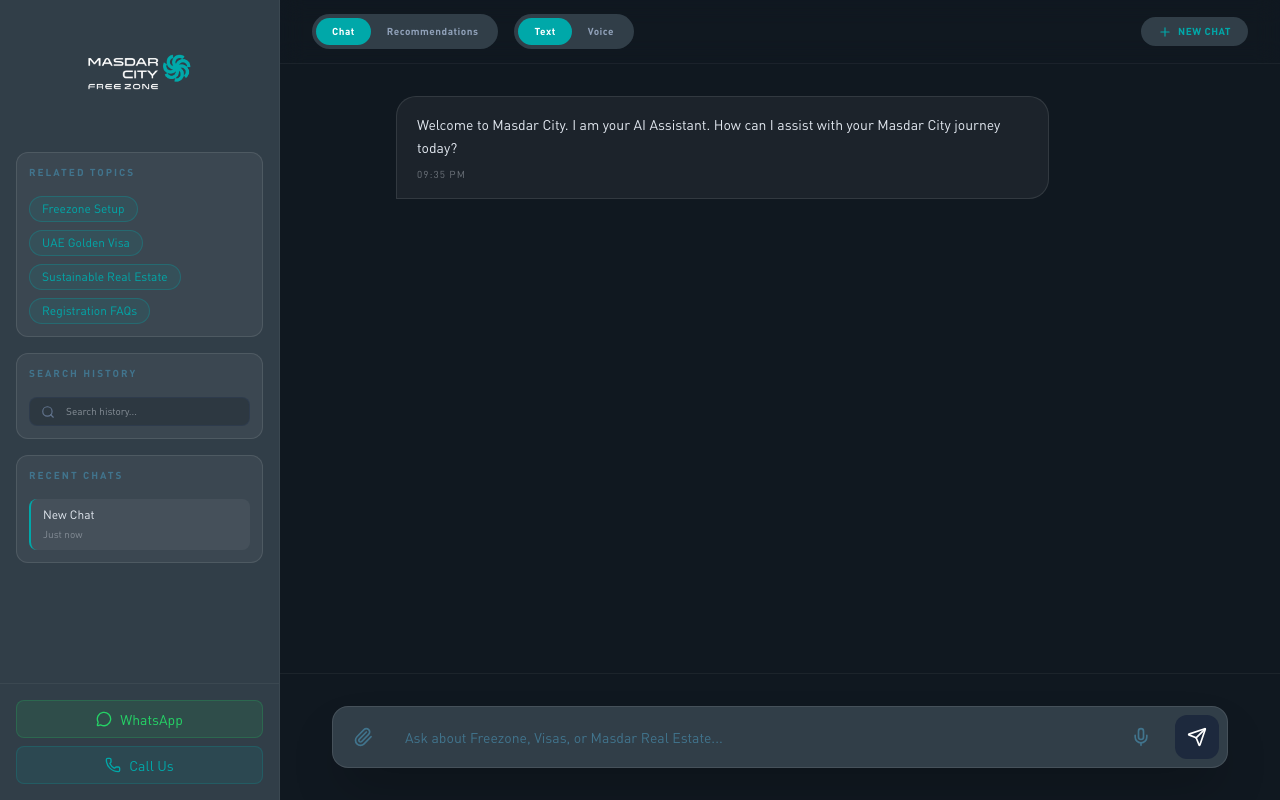
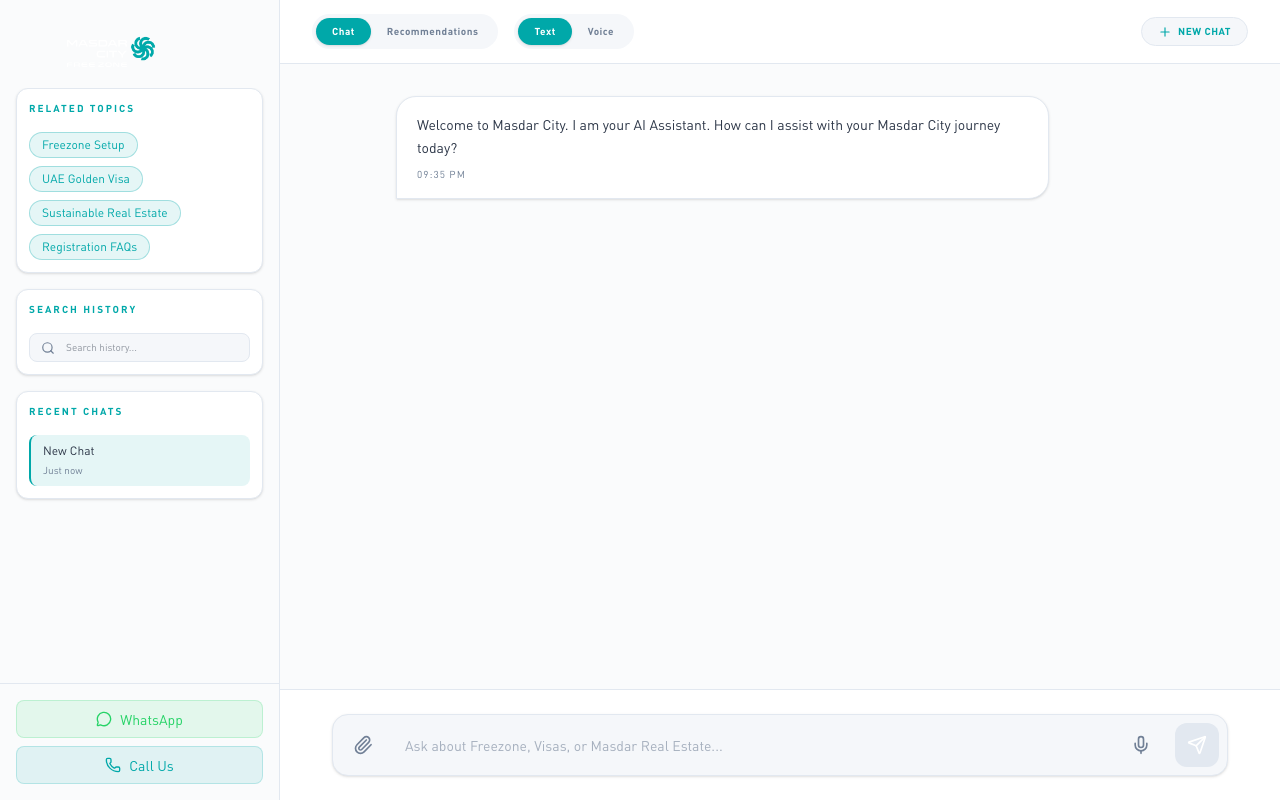
Before and after one commit to daramolaworks-create/masdar, a React (Vite) app: page / in a window 1280 px wide. Built offline with nearby package versions, Linux system fonts and the light colour scheme.

Commit message:
Redesign UI to clean white theme matching masdarcityfreezone.com

```diff
--- a/src/App.tsx
+++ b/src/App.tsx
@@ -152,7 +152,7 @@ export default function App() {
       recognitionRef.current?.stop();
       setIsListening(false);
     } else {
-      setInput(''); // clear input when starting new dictation
+      setInput('');
       recognitionRef.current?.start();
       setIsListening(true);
     }
@@ -174,7 +174,7 @@ export default function App() {
       setIsListening(false);
     }
 
-    setMode('chat'); // Switch to chat mode if sending from recommendations
+    setMode('chat');
 
     const userMsg: Message = {
       id: Date.now().toString(),
@@ -275,13 +275,13 @@ export default function App() {
     {
       title: "Commercial Real Estate",
       description: "Premium LEED-certified office spaces like The Square.",
-      icon: <Building className="w-8 h-8 mb-4 text-emerald-400" />,
+      icon: <Building className="w-8 h-8 mb-4 text-masdar-teal" />,
       action: "Tell me about Commercial Real Estate in Masdar"
     },
     {
       title: "Residential Areas",
       description: "Sustainable living in the heart of Abu Dhabi.",
-      icon: <Home className="w-8 h-8 mb-4 text-indigo-400" />,
+      icon: <Home className="w-8 h-8 mb-4 text-masdar-blue" />,
       action: "What Residential Areas are available?"
     }
   ];
@@ -303,7 +303,7 @@ export default function App() {
     .sort((a, b) => b.updatedAt - a.updatedAt);
 
   return (
-    <div className="flex h-screen bg-masdar-black text-slate-200 overflow-hidden font-sans">
+    <div className="flex h-screen bg-white text-masdar-text overflow-hidden font-sans">
       {/* Sidebar */}
       <AnimatePresence mode="wait">
         {isSidebarOpen && (
@@ -311,21 +311,24 @@ export default function App() {
             initial={{ width: 0, opacity: 0 }}
             animate={{ width: 280, opacity: 1 }}
             exit={{ width: 0, opacity: 0 }}
-            className="hidden md:flex flex-col bg-masdar-dark border-r border-white/5"
+            className="hidden md:flex flex-col bg-masdar-sidebar border-r border-masdar-border"
           >
-            <div className="p-12 mb-2">
-              <img src="/logo.png" alt="Masdar City Logo" className="h-12 w-auto object-contain" />
+            {/* Logo */}
+            <div className="p-8 pb-4">
+              <img src="/logo.png" alt="Masdar City Logo" className="h-10 w-auto object-contain" />
             </div>
 
+            {/* Main Sidebar Content */}
             <div className="flex-1 overflow-y-auto px-4 space-y-4 pb-20">
+              {/* Related Topics */}
               <div className="bento-card">
-                <h3 className="text-[10px] font-bold text-masdar-blue uppercase tracking-[0.2em] mb-4">Related Topics</h3>
+                <h3 className="text-[10px] font-bold text-masdar-teal uppercase tracking-[0.2em] mb-4">Related Topics</h3>
                 <div className="flex flex-wrap gap-2">
                   {relatedTopics.map((topic, i) => (
                     <button
                       key={i}
                       onClick={() => handleSend(`Tell me about ${topic.title}`)}
-                      className="pill hover:bg-masdar-teal/20 transition-all flex items-center gap-1.5"
+                      className="pill hover:bg-masdar-teal/20 transition-all flex items-center gap-1.5 cursor-pointer"
                     >
                       {topic.title}
                     </button>
@@ -333,25 +336,27 @@ export default function App() {
                 </div>
               </div>
 
+              {/* Search History */}
               <div className="bento-card">
-                <h3 className="text-[10px] font-bold text-masdar-blue uppercase tracking-[0.2em] mb-4">Search History</h3>
+                <h3 className="text-[10px] font-bold text-masdar-teal uppercase tracking-[0.2em] mb-4">Search History</h3>
                 <div className="relative">
-                  <Search className="absolute left-3 top-1/2 -translate-y-1/2 w-3.5 h-3.5 text-slate-500" />
+                  <Search className="absolute left-3 top-1/2 -translate-y-1/2 w-3.5 h-3.5 text-masdar-text-light" />
                   <input
                     type="text"
                     value={searchQuery}
                     onChange={(e) => setSearchQuery(e.target.value)}
                     placeholder="Search history..."
-                    className="w-full bg-masdar-black/30 border border-slate-700/50 rounded-lg py-1.5 pl-9 pr-3 text-[10px] focus:outline-none focus:border-masdar-teal transition-colors"
+                    className="w-full bg-masdar-gray border border-masdar-border rounded-lg py-1.5 pl-9 pr-3 text-[10px] text-masdar-text focus:outline-none focus:border-masdar-teal transition-colors"
                   />
                 </div>
               </div>
 
+              {/* Recent Chats */}
               <div className="bento-card">
-                <h3 className="text-[10px] font-bold text-masdar-blue uppercase tracking-[0.2em] mb-4">Recent Chats</h3>
+                <h3 className="text-[10px] font-bold text-masdar-teal uppercase tracking-[0.2em] mb-4">Recent Chats</h3>
                 <div className="space-y-2">
                   {filteredSessions.length === 0 ? (
-                    <div className="text-xs text-slate-500 text-center py-4">No chats found.</div>
+                    <div className="text-xs text-masdar-text-light text-center py-4">No chats found.</div>
                   ) : (
                     filteredSessions.map((session) => (
                       <button
@@ -360,10 +365,10 @@ export default function App() {
                           setCurrentSessionId(session.id);
                           setMode('chat');
                         }}
-                        className={`w-full flex flex-col gap-1 py-2 px-3 rounded-lg transition-all ${session.id === currentSessionId && mode === 'chat' ? 'bg-white/5 border-l-2 border-masdar-teal' : 'hover:bg-white/5 opacity-60'}`}
+                        className={`w-full flex flex-col gap-1 py-2 px-3 rounded-lg transition-all cursor-pointer ${session.id === currentSessionId && mode === 'chat' ? 'bg-masdar-teal/10 border-l-2 border-masdar-teal' : 'hover:bg-masdar-gray'}`}
                       >
-                        <span className="text-xs font-medium text-left truncate w-full">{session.title}</span>
-                        <span className="text-[10px] text-left opacity-40">{formatRelativeTime(session.updatedAt)}</span>
+                        <span className="text-xs font-medium text-left truncate w-full text-masdar-text">{session.title}</span>
+                        <span className="text-[10px] text-left text-masdar-text-light">{formatRelativeTime(session.updatedAt)}</span>
                       </button>
                     ))
                   )}
@@ -371,12 +376,13 @@ export default function App() {
               </div>
             </div>
 
-            <div className="p-4 border-t border-white/5 space-y-2 mt-auto">
-              <button className="w-full flex items-center justify-center gap-2 bg-[#25D366]/10 hover:bg-[#25D366]/20 text-[#25D366] py-2 rounded-lg text-sm font-medium border border-[#25D366]/20 transition-all">
+            {/* Bottom Actions */}
+            <div className="p-4 border-t border-masdar-border space-y-2 mt-auto">
+              <button className="w-full flex items-center justify-center gap-2 bg-[#25D366]/10 hover:bg-[#25D366]/20 text-[#25D366] py-2 rounded-lg text-sm font-medium border border-[#25D366]/20 transition-all cursor-pointer">
                 <MessageCircle className="w-4 h-4" />
                 <span>WhatsApp</span>
               </button>
-              <button className="w-full flex items-center justify-center gap-2 bg-masdar-teal/10 hover:bg-masdar-teal/20 text-masdar-teal py-2 rounded-lg text-sm font-medium border border-masdar-teal/20 transition-all">
+              <button className="w-full flex items-center justify-center gap-2 bg-masdar-teal/10 hover:bg-masdar-teal/20 text-masdar-teal py-2 rounded-lg text-sm font-medium border border-masdar-teal/20 transition-all cursor-pointer">
                 <Phone className="w-4 h-4" />
                 <span>Call Us</span>
               </button>
@@ -385,40 +391,44 @@ export default function App() {
         )}
       </AnimatePresence>
 
+      {/* Main Content */}
       <main className="flex-1 flex flex-col relative h-full">
-        <header className="h-16 flex items-center justify-between px-8 border-b border-white/5 bg-masdar-black/50 backdrop-blur-md sticky top-0 z-10">
+        {/* Top Navbar */}
+        <header className="h-16 flex items-center justify-between px-8 border-b border-masdar-border bg-white/80 backdrop-blur-md sticky top-0 z-10">
           <div className="flex items-center gap-4">
             <button
               onClick={() => setIsSidebarOpen(!isSidebarOpen)}
-              className="p-2 hover:bg-white/5 rounded-lg transition-colors text-slate-400 md:hidden"
+              className="p-2 hover:bg-masdar-gray rounded-lg transition-colors text-masdar-text-light md:hidden cursor-pointer"
             >
               <Menu className="w-5 h-5" />
             </button>
             <div className="hidden lg:flex items-center gap-4">
-              <div className="flex bg-masdar-dark p-1 rounded-full text-[10px] font-bold uppercase tracking-wider">
+              {/* Chat / Recommendations toggle */}
+              <div className="flex bg-masdar-gray p-1 rounded-full text-[10px] font-bold uppercase tracking-wider">
                 <button
                   onClick={() => setMode('chat')}
-                  className={`px-4 py-1.5 rounded-full transition-all ${mode === 'chat' ? 'bg-masdar-teal text-white' : 'text-slate-400 hover:text-slate-200'}`}
+                  className={`px-4 py-1.5 rounded-full transition-all cursor-pointer ${mode === 'chat' ? 'bg-masdar-teal text-white shadow-sm' : 'text-masdar-text-light hover:text-masdar-text'}`}
                 >
                   Chat
                 </button>
                 <button
                   onClick={() => setMode('recommendations')}
-                  className={`px-4 py-1.5 rounded-full transition-all ${mode === 'recommendations' ? 'bg-masdar-teal text-white' : 'text-slate-400 hover:text-slate-200'}`}
+                  className={`px-4 py-1.5 rounded-full transition-all cursor-pointer ${mode === 'recommendations' ? 'bg-masdar-teal text-white shadow-sm' : 'text-masdar-text-light hover:text-masdar-text'}`}
                 >
                   Recommendations
                 </button>
               </div>
-              <div className="flex bg-masdar-dark p-1 rounded-full text-[10px] font-bold uppercase tracking-wider">
+              {/* Text / Voice toggle */}
+              <div className="flex bg-masdar-gray p-1 rounded-full text-[10px] font-bold uppercase tracking-wider">
                 <button
                   onClick={() => setInputMode('text')}
-                  className={`px-4 py-1.5 rounded-full transition-all ${inputMode === 'text' ? 'bg-masdar-teal text-white' : 'text-slate-400 hover:text-slate-200'}`}
+                  className={`px-4 py-1.5 rounded-full transition-all cursor-pointer ${inputMode === 'text' ? 'bg-masdar-teal text-white shadow-sm' : 'text-masdar-text-light hover:text-masdar-text'}`}
                 >
                   Text
                 </button>
                 <button
                   onClick={() => setInputMode('voice')}
-                  className={`px-4 py-1.5 rounded-full transition-all ${inputMode === 'voice' ? 'bg-masdar-teal text-white' : 'text-slate-400 hover:text-slate-200'}`}
+                  className={`px-4 py-1.5 rounded-full transition-all cursor-pointer ${inputMode === 'voice' ? 'bg-masdar-teal text-white shadow-sm' : 'text-masdar-text-light hover:text-masdar-text'}`}
                 >
                   Voice
                 </button>
@@ -428,15 +438,17 @@ export default function App() {
 
           <button
             onClick={handleNewChat}
-            className="flex items-center gap-1.5 bg-masdar-dark hover:bg-masdar-teal/20 text-masdar-teal px-4 py-1.5 rounded-full text-[10px] font-bold uppercase tracking-wider transition-all border border-transparent hover:border-masdar-teal/30"
+            className="flex items-center gap-1.5 bg-masdar-gray hover:bg-masdar-teal/10 text-masdar-teal px-4 py-1.5 rounded-full text-[10px] font-bold uppercase tracking-wider transition-all border border-masdar-border hover:border-masdar-teal/30 cursor-pointer"
           >
             <Plus className="w-3.5 h-3.5" />
             <span>New Chat</span>
           </button>
         </header>
 
+        {/* Content Area */}
         {mode === 'chat' ? (
-          <div ref={scrollRef} className="flex-1 overflow-y-auto px-4 py-8 space-y-6 scroll-smooth">
+          /* Chat Feed */
+          <div ref={scrollRef} className="flex-1 overflow-y-auto px-4 py-8 space-y-6 scroll-smooth bg-masdar-gray/50">
             <div className="max-w-3xl mx-auto space-y-6">
               {messages.map((message) => (
                 <motion.div
@@ -445,15 +457,15 @@ export default function App() {
                   key={message.id}
                   className={`flex ${message.role === 'user' ? 'justify-end' : 'justify-start'}`}
                 >
-                  <div className={`max-w-[85%] px-5 py-4 ${
+                  <div className={`max-w-[85%] px-5 py-4 shadow-sm ${
                     message.role === 'user'
-                      ? 'bg-masdar-dark text-white rounded-[20px] rounded-br-none'
-                      : 'bg-white/5 border border-white/10 text-slate-200 rounded-[20px] rounded-bl-none'
+                      ? 'bg-masdar-teal text-white rounded-[20px] rounded-br-none'
+                      : 'bg-white border border-masdar-border text-masdar-text rounded-[20px] rounded-bl-none'
                   }`}>
                     <div className="text-sm leading-relaxed whitespace-pre-wrap">
                       {message.content}
                     </div>
-                    <div className={`text-[10px] mt-2 font-medium uppercase tracking-widest opacity-40 ${message.role === 'user' ? 'text-right' : 'text-left'}`}>
+                    <div className={`text-[10px] mt-2 font-medium uppercase tracking-widest ${message.role === 'user' ? 'text-right text-white/60' : 'text-left text-masdar-text-light'}`}>
                       {message.timestamp.toLocaleTimeString([], { hour: '2-digit', minute: '2-digit' })}
                     </div>
                   </div>
@@ -461,11 +473,11 @@ export default function App() {
               ))}
               {isLoading && (
                 <motion.div initial={{ opacity: 0 }} animate={{ opacity: 1 }} className="flex justify-start">
-                  <div className="bg-white/5 border border-white/10 px-5 py-4 rounded-[20px] rounded-bl-none">
-                    <div className="flex gap-1">
-                      <span className="w-1.5 h-1.5 bg-masdar-teal rounded-full animate-bounce" />
-                      <span className="w-1.5 h-1.5 bg-masdar-teal rounded-full animate-bounce [animation-delay:0.2s]" />
-                      <span className="w-1.5 h-1.5 bg-masdar-teal rounded-full animate-bounce [animation-delay:0.4s]" />
+                  <div className="bg-white border border-masdar-border px-5 py-4 rounded-[20px] rounded-bl-none shadow-sm">
+                    <div className="flex gap-1.5">
+                      <span className="w-2 h-2 bg-masdar-teal rounded-full animate-bounce" />
+                      <span className="w-2 h-2 bg-masdar-teal rounded-full animate-bounce [animation-delay:0.2s]" />
+                      <span className="w-2 h-2 bg-masdar-teal rounded-full animate-bounce [animation-delay:0.4s]" />
                     </div>
                   </div>
                 </motion.div>
@@ -473,10 +485,11 @@ export default function App() {
             </div>
           </div>
         ) : (
-          <div className="flex-1 overflow-y-auto px-8 py-12">
+          /* Recommendations View */
+          <div className="flex-1 overflow-y-auto px-8 py-12 bg-masdar-gray/50">
             <div className="max-w-5xl mx-auto">
-              <h2 className="text-3xl font-light text-white mb-2">Explore <span className="font-bold text-masdar-teal">Masdar City</span></h2>
-              <p className="text-slate-400 mb-8 max-w-2xl">Discover opportunities in sustainability, business setup, and premium real estate in the heart of Abu Dhabi.</p>
+              <h2 className="text-3xl font-light text-masdar-dark mb-2">Explore <span className="font-bold text-masdar-teal">Masdar City</span></h2>
+              <p className="text-masdar-text-light mb-8 max-w-2xl">Discover opportunities in sustainability, business setup, and premium real estate in the heart of Abu Dhabi.</p>
 
               <div className="grid grid-cols-1 md:grid-cols-2 gap-6">
                 {recommendationCards.map((card, idx) => (
@@ -486,12 +499,12 @@ export default function App() {
                     animate={{ opacity: 1, y: 0 }}
                     transition={{ delay: idx * 0.1 }}
                     onClick={() => handleSend(card.action)}
-                    className="bg-white/5 border border-white/10 rounded-2xl p-6 hover:bg-white/10 hover:border-masdar-teal/50 cursor-pointer transition-all group relative overflow-hidden"
+                    className="bg-white border border-masdar-border rounded-2xl p-6 hover:border-masdar-teal/50 hover:shadow-lg cursor-pointer transition-all group relative overflow-hidden"
                   >
-                    <div className="absolute top-0 right-0 w-32 h-32 bg-masdar-teal/10 rounded-bl-full -mr-8 -mt-8 transition-transform group-hover:scale-110"></div>
+                    <div className="absolute top-0 right-0 w-32 h-32 bg-masdar-teal/5 rounded-bl-full -mr-8 -mt-8 transition-transform group-hover:scale-125"></div>
                     {card.icon}
-                    <h3 className="text-lg font-bold text-white mb-2 group-hover:text-masdar-teal transition-colors relative z-10">{card.title}</h3>
-                    <p className="text-sm text-slate-400 relative z-10">{card.description}</p>
+                    <h3 className="text-lg font-bold text-masdar-dark mb-2 group-hover:text-masdar-teal transition-colors relative z-10">{card.title}</h3>
+                    <p className="text-sm text-masdar-text-light relative z-10">{card.description}</p>
                     <div className="mt-6 flex items-center text-xs font-bold uppercase tracking-wider text-masdar-teal opacity-0 group-hover:opacity-100 transition-opacity relative z-10">
                       Ask Assistant <ChevronRight className="w-3 h-3 ml-1" />
                     </div>
@@ -502,31 +515,34 @@ export default function App() {
           </div>
         )}
 
-        <div className="p-8 border-t border-white/5 bg-masdar-black relative z-20">
+        {/* Input Area */}
+        <div className="p-6 border-t border-masdar-border bg-white relative z-20">
           <div className="max-w-4xl mx-auto relative group">
             {inputMode === 'voice' ? (
-              <div className="flex flex-col items-center justify-center py-6 bg-masdar-dark border border-white/10 rounded-2xl shadow-2xl">
+              /* Voice Input Mode */
+              <div className="flex flex-col items-center justify-center py-6 bg-masdar-gray border border-masdar-border rounded-2xl">
                 <button
                   onClick={toggleListening}
-                  className={`p-6 rounded-full transition-all duration-300 ${isListening ? 'bg-red-500 shadow-[0_0_40px_rgba(239,68,68,0.4)] scale-110' : 'bg-masdar-teal hover:bg-teal-500 shadow-lg'}`}
+                  className={`p-6 rounded-full transition-all duration-300 cursor-pointer ${isListening ? 'bg-red-500 shadow-[0_0_40px_rgba(239,68,68,0.25)] scale-110' : 'bg-masdar-teal hover:bg-teal-600 shadow-lg shadow-masdar-teal/20'}`}
                 >
                   {isListening ? <Mic className="w-8 h-8 text-white animate-pulse" /> : <Mic className="w-8 h-8 text-white" />}
                 </button>
-                <div className="mt-6 text-sm font-medium text-slate-300 h-6">
+                <div className="mt-6 text-sm font-medium text-masdar-text h-6">
                   {isListening ? (input ? input : "Listening...") : (input ? input : "Tap the microphone to speak")}
                 </div>
                 {input && !isListening && (
                    <button
                      onClick={() => handleSend()}
-                     className="mt-6 px-6 py-2 bg-masdar-teal hover:bg-teal-600 rounded-full text-xs font-bold text-white uppercase tracking-wider transition-all"
+                     className="mt-6 px-6 py-2 bg-masdar-teal hover:bg-teal-600 rounded-full text-xs font-bold text-white uppercase tracking-wider transition-all cursor-pointer"
                    >
                      Send Message
                    </button>
                 )}
               </div>
             ) : (
-              <div className="bg-masdar-dark border border-white/10 rounded-2xl flex items-center p-2 gap-3 shadow-2xl transition-all focus-within:border-white/20">
-                <button className="p-3 text-masdar-blue hover:bg-white/5 rounded-xl transition-colors">
+              /* Text Input Mode */
+              <div className="bg-masdar-gray border border-masdar-border rounded-2xl flex items-center p-2 gap-3 shadow-sm transition-all focus-within:border-masdar-teal focus-within:shadow-md">
+                <button className="p-3 text-masdar-text-light hover:bg-white rounded-xl transition-colors cursor-pointer">
                   <Paperclip className="w-5 h-5" />
                 </button>
                 <input
@@ -540,11 +556,11 @@ export default function App() {
                     }
                   }}
                   placeholder="Ask about Freezone, Visas, or Masdar Real Estate..."
-                  className="flex-1 bg-transparent border-none outline-none text-slate-200 px-2 placeholder:text-masdar-blue text-sm"
+                  className="flex-1 bg-transparent border-none outline-none text-masdar-text px-2 placeholder:text-masdar-text-light/60 text-sm"
                 />
                 <button
                   onClick={() => setInputMode('voice')}
-                  className="p-3 text-masdar-blue hover:bg-white/5 rounded-xl transition-colors"
+                  className="p-3 text-masdar-text-light hover:bg-white rounded-xl transition-colors cursor-pointer"
                   title="Switch to Voice Input"
                 >
                   <Mic className="w-5 h-5" />
@@ -554,8 +570,8 @@ export default function App() {
                   disabled={!input.trim() || isLoading}
                   className={`p-3 rounded-xl transition-all ${
                     input.trim() && !isLoading
-                      ? 'bg-masdar-teal shadow-lg shadow-teal-500/20 hover:bg-teal-600'
-                      : 'bg-slate-800 text-slate-600 pointer-events-none'
+                      ? 'bg-masdar-teal shadow-lg shadow-masdar-teal/20 hover:bg-teal-600 cursor-pointer'
+                      : 'bg-masdar-border text-masdar-text-light pointer-events-none'
                   }`}
                 >
                   <Send className="w-5 h-5 text-white" />
--- a/src/index.css
+++ b/src/index.css
@@ -33,43 +33,48 @@
   --font-sans: "DINPro", "Inter", "Calibri", ui-sans-serif, system-ui, sans-serif;
 
   --color-masdar-teal: #00A8A9;
-  --color-masdar-dark: #313E48;
+  --color-masdar-dark: #1A2B3C;
   --color-masdar-black: #101820;
   --color-masdar-blue: #41748D;
+  --color-masdar-gray: #F5F7FA;
+  --color-masdar-border: #E2E8F0;
+  --color-masdar-text: #2D3748;
+  --color-masdar-text-light: #718096;
+  --color-masdar-sidebar: #FAFBFC;
 }
 
 :root {
   --masdar-teal: #00A8A9;
-  --masdar-dark: #313E48;
+  --masdar-dark: #1A2B3C;
   --masdar-black: #101820;
   --masdar-blue: #41748D;
 }
 
 body {
-  @apply bg-masdar-black text-white font-sans antialiased;
+  @apply bg-white text-masdar-text font-sans antialiased;
 }
 
 .bento-card {
-  @apply bg-white/5 border border-white/10 rounded-xl p-3;
+  @apply bg-white border border-masdar-border rounded-xl p-3 shadow-sm;
 }
 
 .pill {
   @apply px-3 py-1 rounded-full text-xs font-medium bg-masdar-teal/10 border border-masdar-teal/30 text-masdar-teal whitespace-nowrap;
 }
 
-/* Custom scrollbar */
+/* Custom scrollbar — light theme */
 ::-webkit-scrollbar {
   width: 6px;
 }
 
 ::-webkit-scrollbar-track {
-  @apply bg-masdar-black;
+  @apply bg-masdar-gray;
 }
 
 ::-webkit-scrollbar-thumb {
-  @apply bg-masdar-dark rounded-full;
+  @apply bg-masdar-border rounded-full;
 }
 
 ::-webkit-scrollbar-thumb:hover {
-  @apply bg-masdar-blue;
+  @apply bg-masdar-text-light;
 }
```
